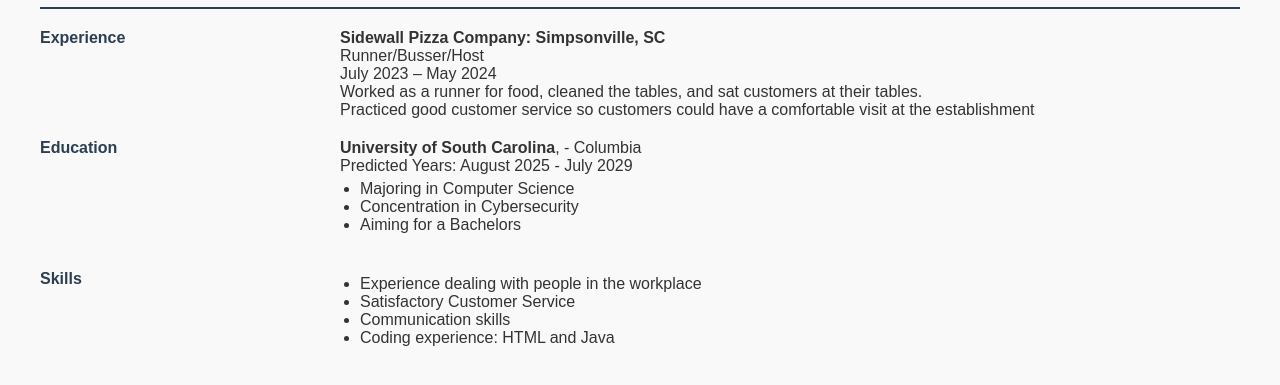
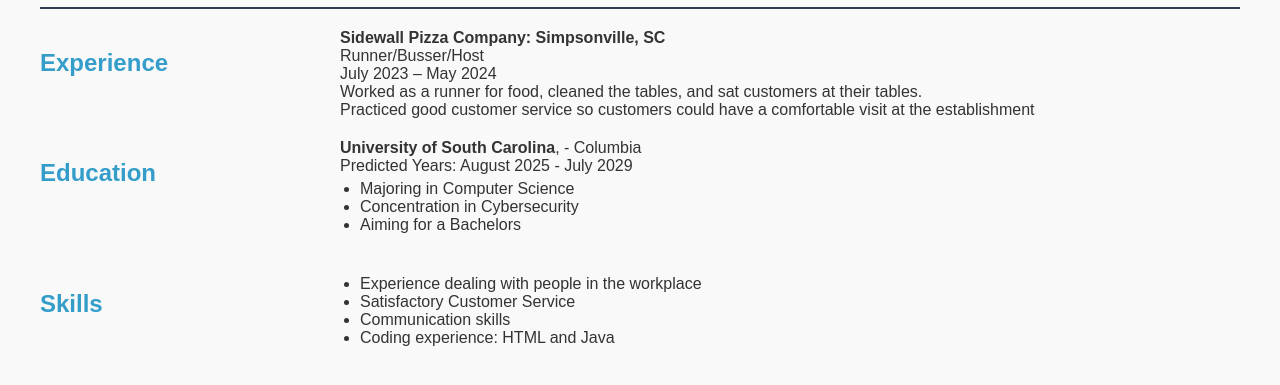
Before and after one commit to USCCHRIS/USCCHRIS.github.io, a plain HTML site: page resume.html in a window 1280 px wide. Shown: the part 101-486 px from the top of the page. Drawn offline with Linux system fonts and the light colour scheme.

Commit message:
Update resume.html

```diff
--- a/resume.html
+++ b/resume.html
@@ -16,7 +16,7 @@
   </div>
 
   <div class="section">
-    <div class="section-title">Experience</div>
+    <div class="section-title"><h2>Experience</h2></div>
     <div class="section-content">
       <strong>Sidewall Pizza Company: Simpsonville, SC</strong><br>
       Runner/Busser/Host<br>
@@ -27,7 +27,7 @@
   </div>
 
   <div class="section">
-    <div class="section-title">Education</div>
+    <div class="section-title"><h2>Education</h2></div>
     <div class="section-content">
       <strong>University of South Carolina</strong>, - Columbia<br>
       Predicted Years: August 2025 - July 2029 <br>
@@ -40,7 +40,7 @@
   </div>
 
   <div class="section">
-    <div class="section-title">Skills</div>
+    <div class="section-title"><h2>Skills</h2></div>
     <div class="section-content">
       <ul>
         <li>Experience dealing with people in the workplace</li>
```
